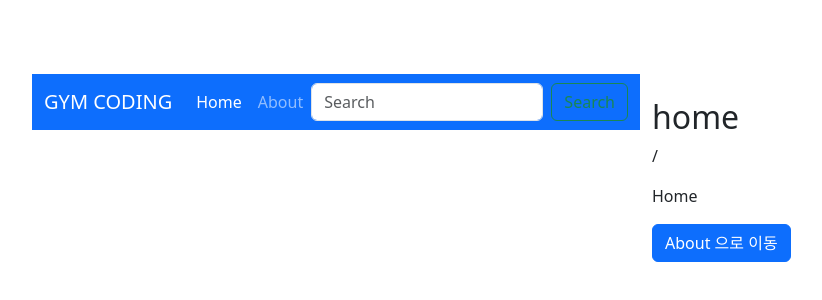
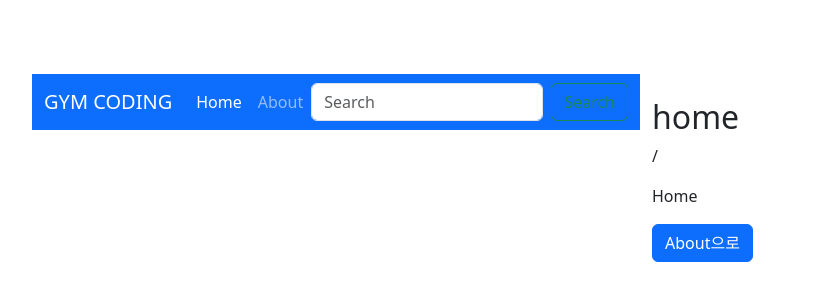
Before and after one commit to Returnmakdo/Vue3, a Vue app: page / in a window 1280 px wide. Shown: the part 220-520 px from the top of the page, without its empty margins (0-822 px from the left). Built offline with nearby package versions, Linux system fonts and the light colour scheme.

Commit message:
Vue3 Vite Eslint Prettier 초기세팅 및 라우터 설치 및 간단한 사용법

```diff
--- a/src/views/AboutView.vue
+++ b/src/views/AboutView.vue
@@ -3,9 +3,7 @@
     <h2>About</h2>
     <p>{{ $route.path }}</p>
     <p>{{ $route.name }}</p>
-    <button class="btn btn-primary" @click="$router.push('/')">
-      Home으로 이동
-    </button>
+    <button class="btn btn-primary" @click="$router.push('/')">Home으로</button>
   </div>
 </template>
 
--- a/src/views/HomeView.vue
+++ b/src/views/HomeView.vue
@@ -3,9 +3,7 @@
     <h2>home</h2>
     <p>{{ $route.path }}</p>
     <p>{{ $route.name }}</p>
-    <button class="btn btn-primary" @click="goAboutPage">
-      About 으로 이동
-    </button>
+    <button class="btn btn-primary" @click="goAboutPage">About으로</button>
   </div>
 </template>
 
```
